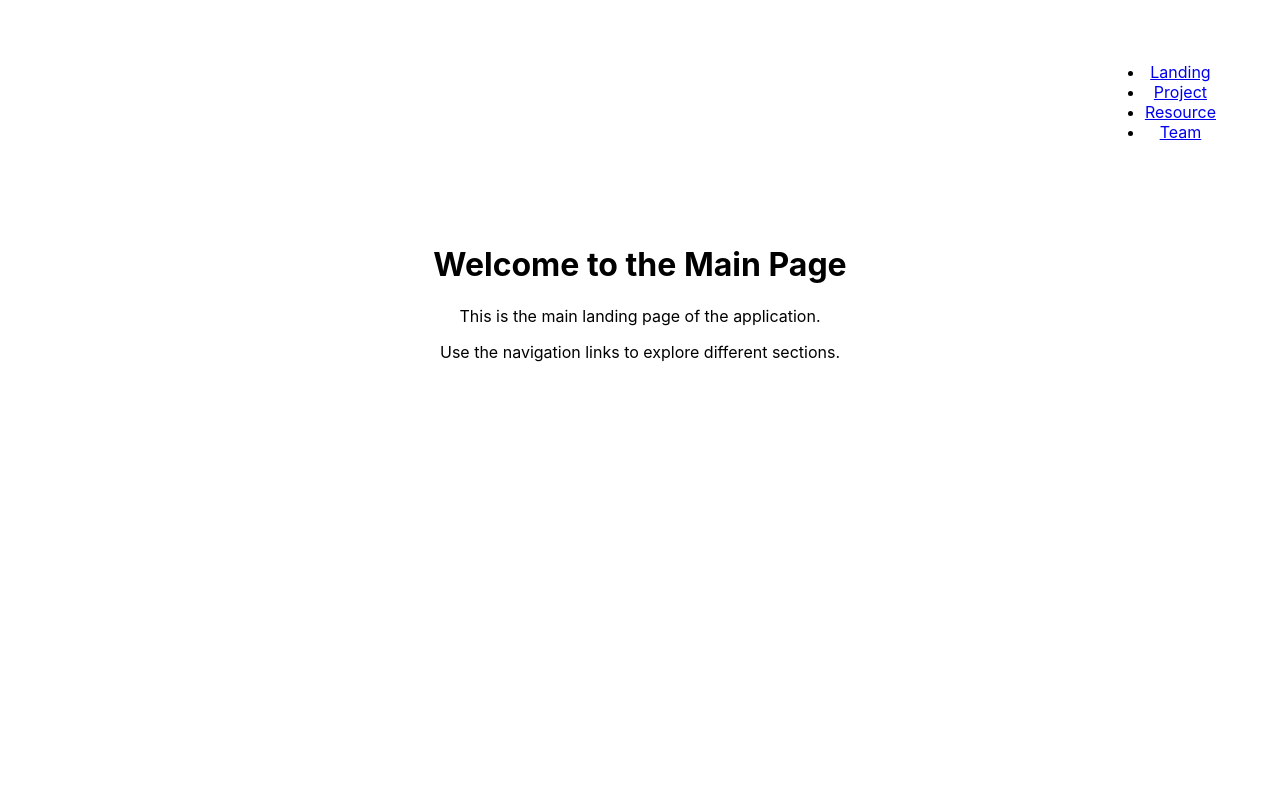
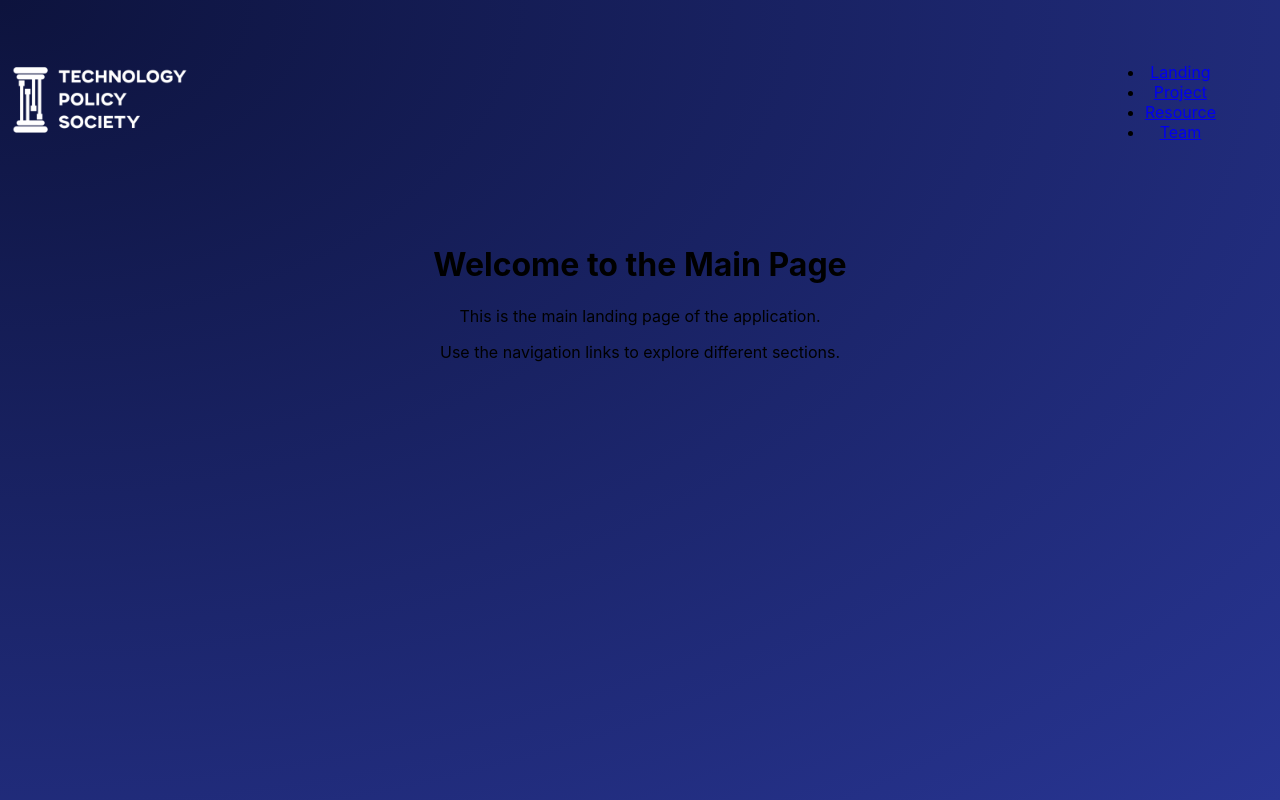
Before and after one commit to baekbyte/tps-website, a React (Create React App) app: page /landing in a window 1280 px wide. Built offline with nearby package versions, Linux system fonts and the light colour scheme.

Commit message:
Background gradient

```diff
--- a/src/App.css
+++ b/src/App.css
@@ -36,3 +36,9 @@
     transform: rotate(360deg);
   }
 }
+
+body {
+  min-height: 100vh;
+  margin: 0;
+  background: radial-gradient(ellipse at top left, #0d133d 0%, #283593 100%);
+}
```
